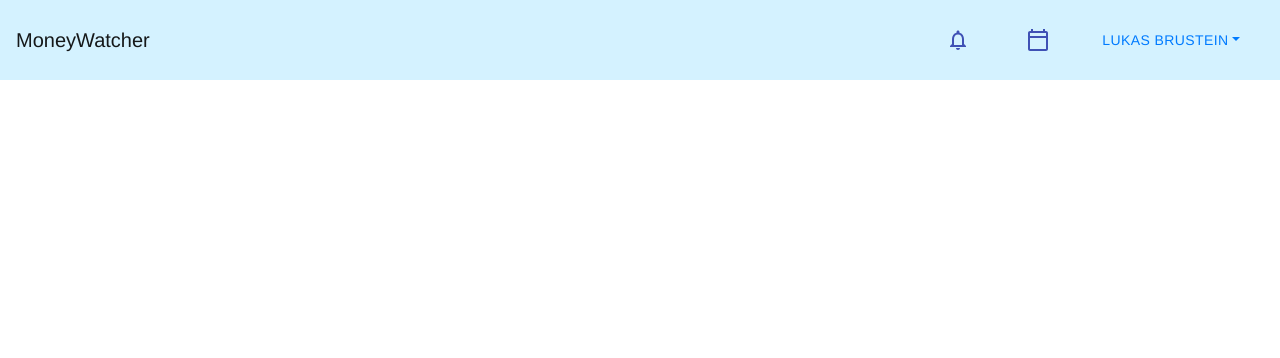
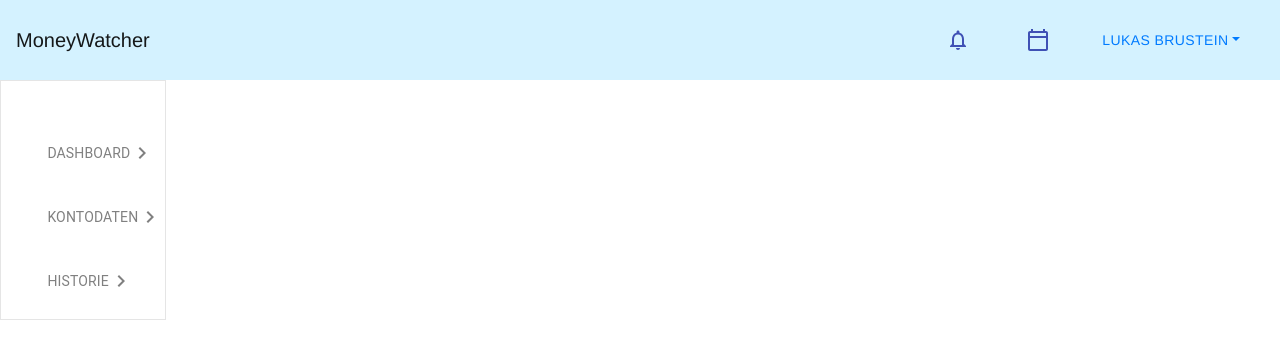
Before and after one commit to lukasBrustein/moneywatcher-project, a React (Create React App) app: page / in a window 1280 px wide. Shown: the top 358 px of the page. Built offline with nearby package versions, Linux system fonts and the light colour scheme.

Commit message:
Update App.js

```diff
--- a/src/App.js
+++ b/src/App.js
@@ -1,13 +1,12 @@
-import React from 'react';
+import React, {Component} from 'react';
 import logo from './logo.svg';
 import './App.css';
 import 'bootstrap/dist/css/bootstrap.min.css';
-import Toolbar from './components/Navigation/Toolbar/Toolbar';
-import Sidenav from './components/Navigation/Sidenav/Sidenav';
+import Layout from './../src/hoc/Layout/Layout';
 
 function App() {
   return (
-    <Toolbar />
+    <Layout />
   );
 }
 
```
